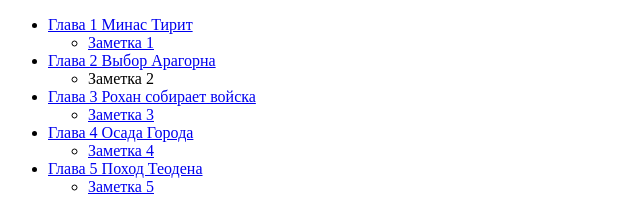
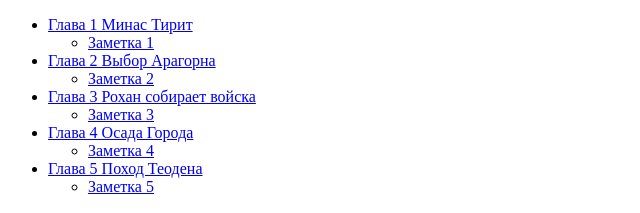
Before and after one commit to ibrahimkatada/homeworks, a plain HTML site: page home/index.html in a window 1280 px wide. Shown: the part 224-437 px from the top of the page, 0-640 px from the left. Drawn offline with Linux system fonts and the light colour scheme.

Commit message:
Изменил храф на хреф

```diff
--- a/home/index.html
+++ b/home/index.html
@@ -20,7 +20,7 @@
 </li></ul>
 </li>
 <li><a href=#chapter2>Глава 2 Выбор Арагорна</a>
-<ul><li>	<a hraf=#mark2>Заметка 2</a>
+<ul><li>	<a href=#mark2>Заметка 2</a>
 </li></ul>
 </li>
 <li><a href=#chapter3>Глава 3 Рохан собирает войска</a>
```
